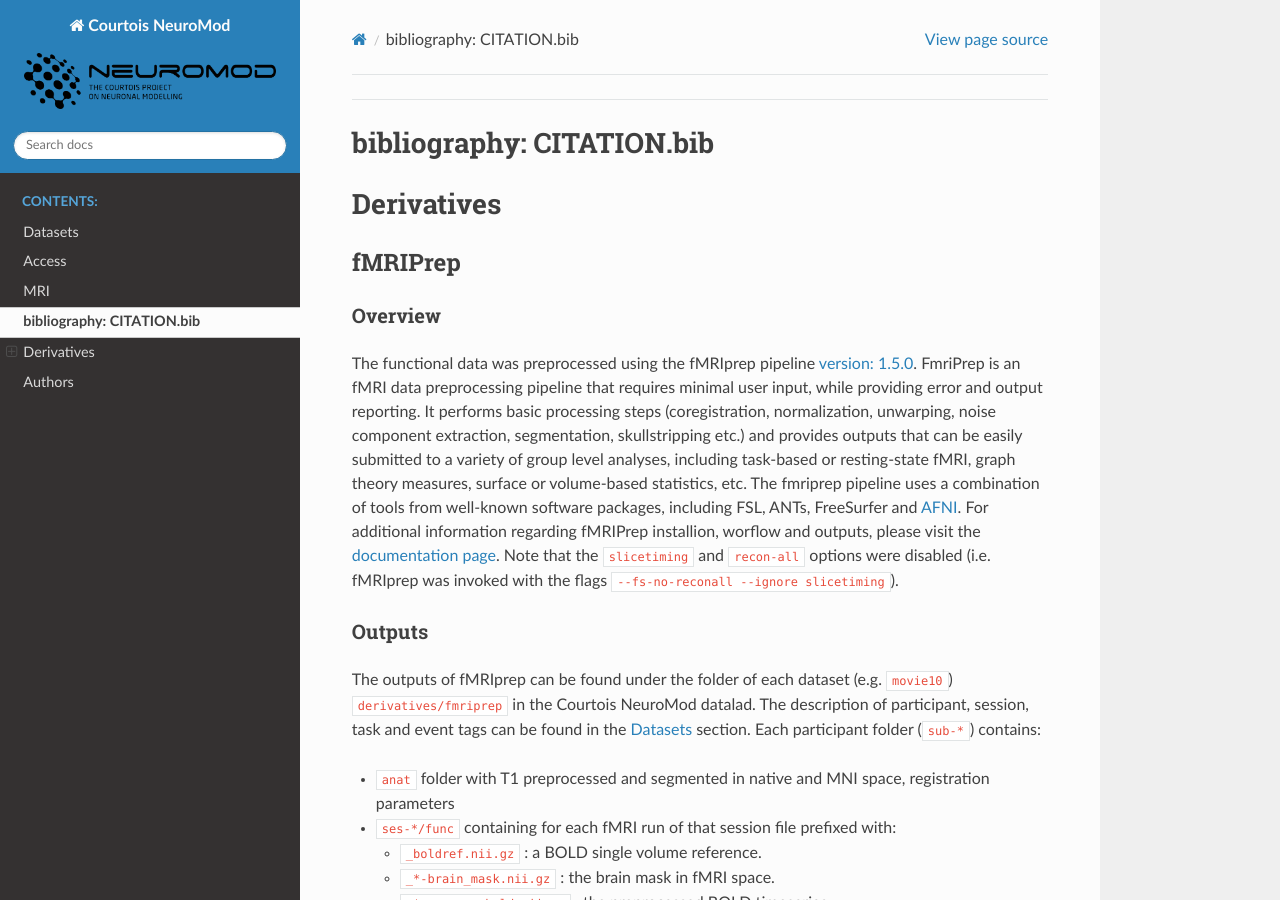
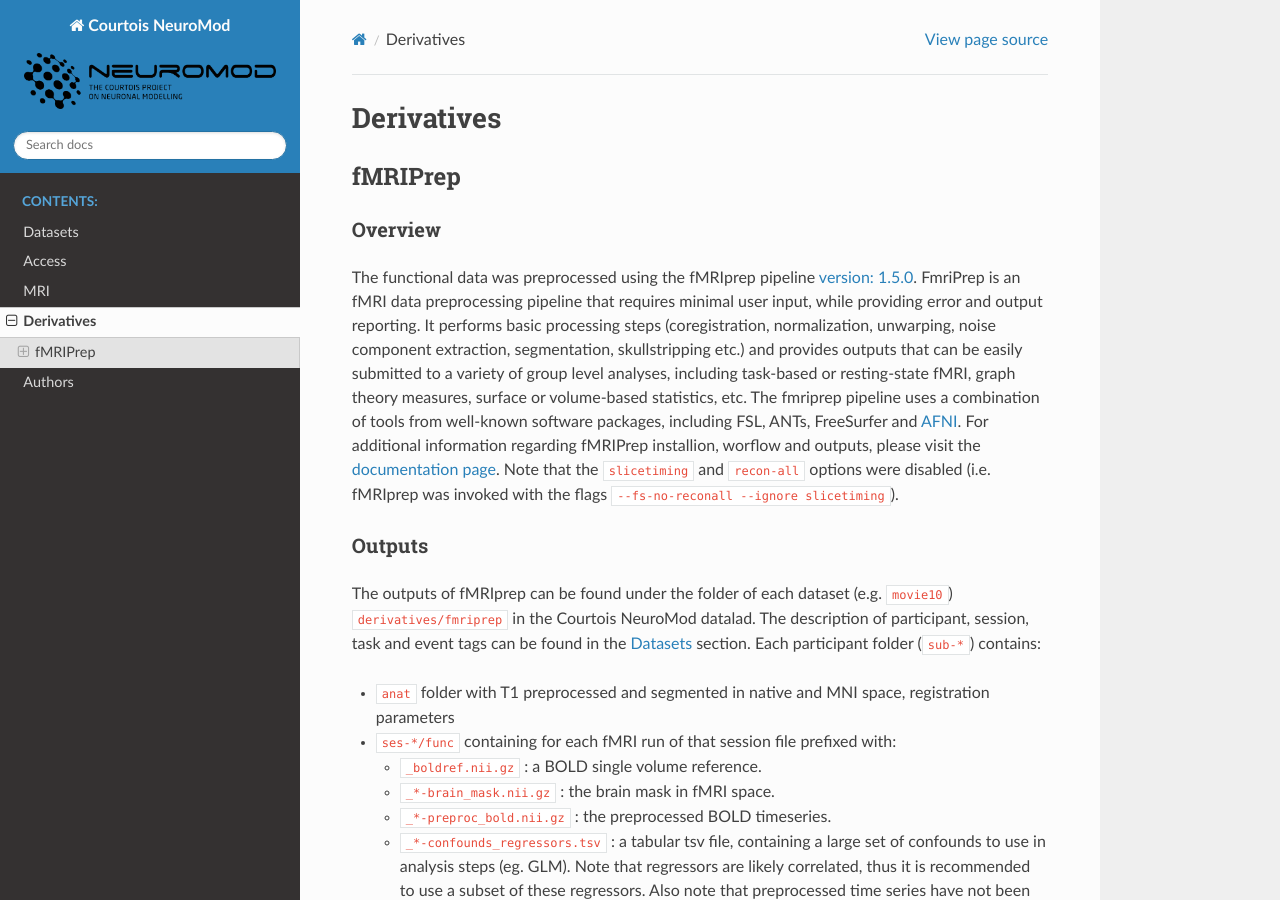
Before and after one commit to courtois-neuromod/cneuromod_docs, a Sphinx documentation site: the page built from source/DERIVATIVES.md, in a window 1280 px wide and 900 px high. Built offline with Sphinx 7.4.7 and the Read the Docs theme 2.0.0, drawn with Linux system fonts in a browser that asks for light colours.

Commit message:
refix all bib attempt

```diff
--- a/source/DERIVATIVES.md
+++ b/source/DERIVATIVES.md
@@ -1,7 +1,3 @@
----
-bibliography: CITATION.bib
----
-
 # Derivatives
 
 ## fMRIPrep
```
